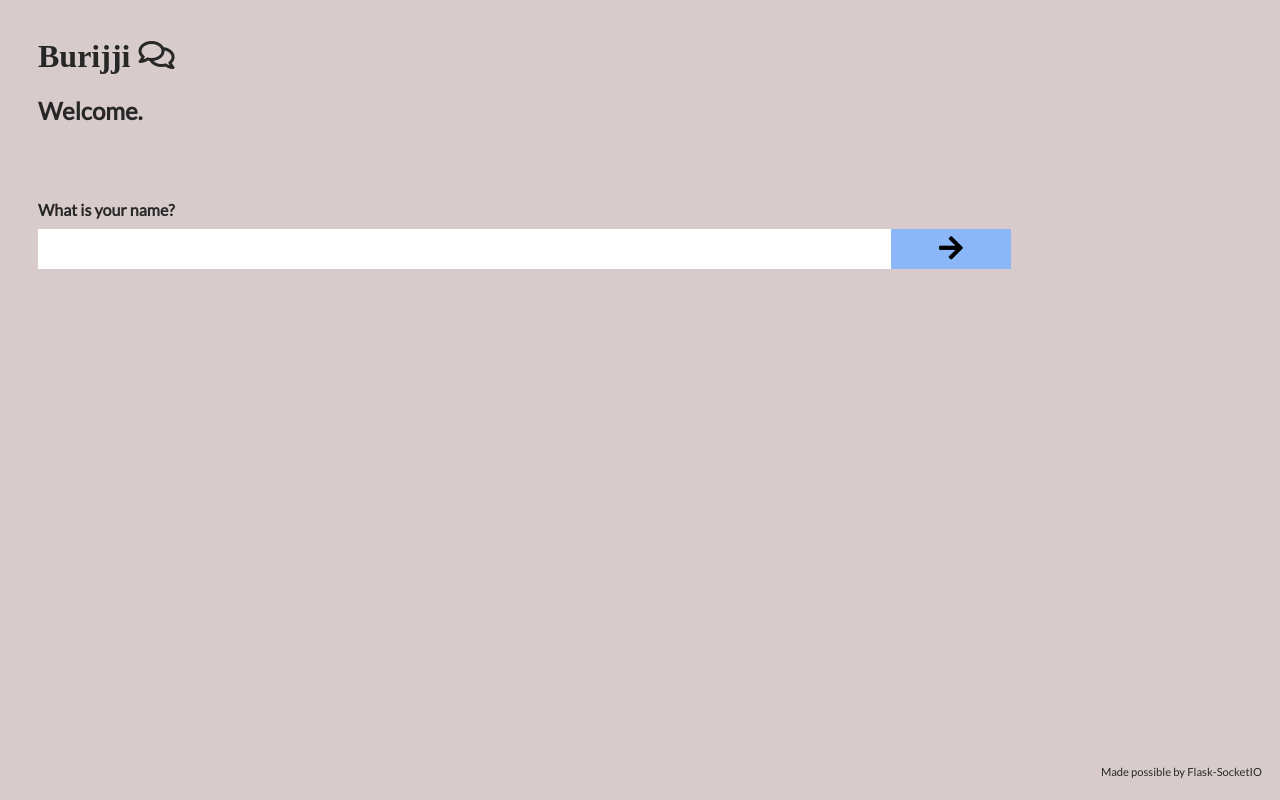
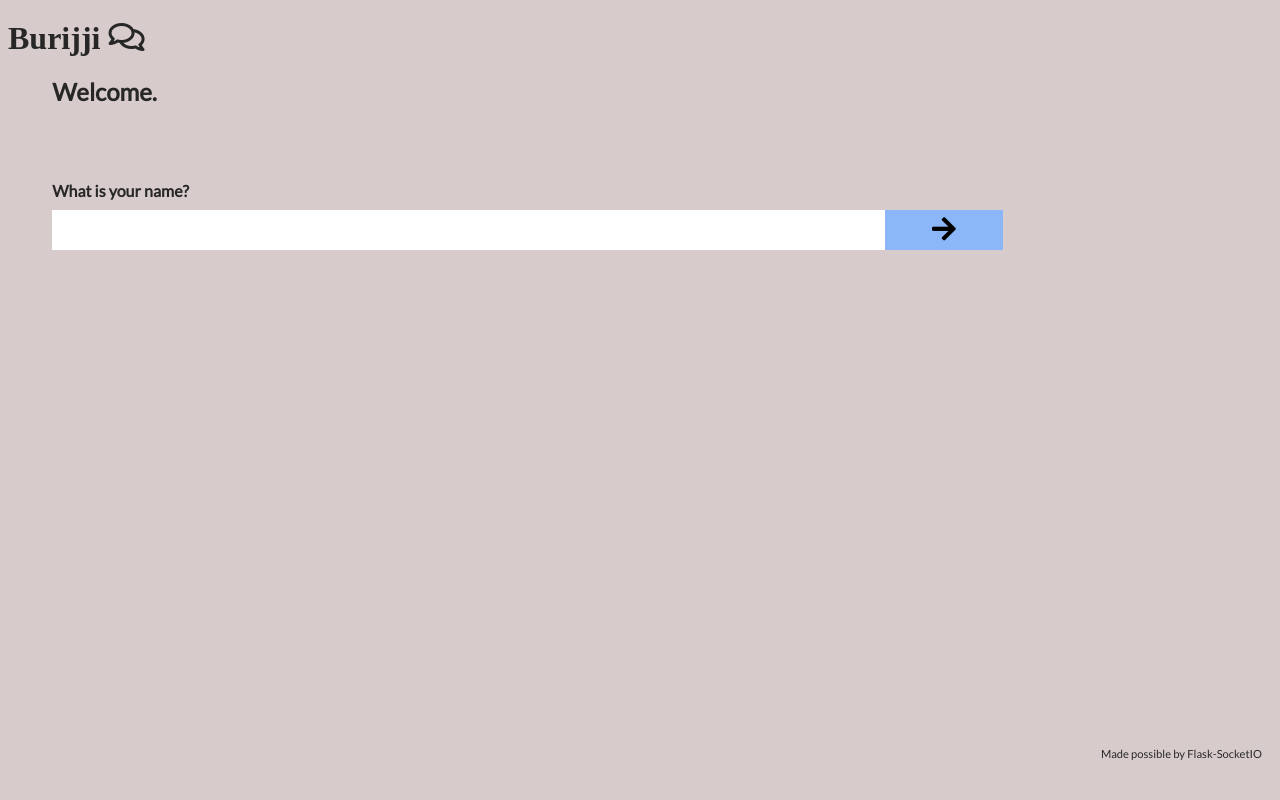
Before and after one commit to JAWeiss89/burijji, a Flask app: page / in a window 1280 px wide. Run offline with Flask 2, Linux system fonts and the light colour scheme; some libraries are stand-ins or nearby versions; some web fonts are replaced.

Commit message:
Change message box display

```diff
--- a/static/app.css
+++ b/static/app.css
@@ -2,14 +2,14 @@ body {
     color: rgb(39, 39, 39);
     background-color: #d8cbcb;
     font-family: 'Lato', sans-serif;
-    padding: 30px;
     height: 90vh;
+    padding-bottom: 30px;
     position: relative;
 }
 
 h1 {
     font-family: 'Libre Caslon Display', serif;
-    margin: 0 0 21px
+    margin: 20px 0 20px
 }
 
 h2 {
@@ -29,8 +29,9 @@ h4 {
 }
 
 #main-section {
-    width: 100%;
+    width: 93%;
     margin-bottom: 65px;
+    margin: auto;
 }
 
 #name-form {
```
